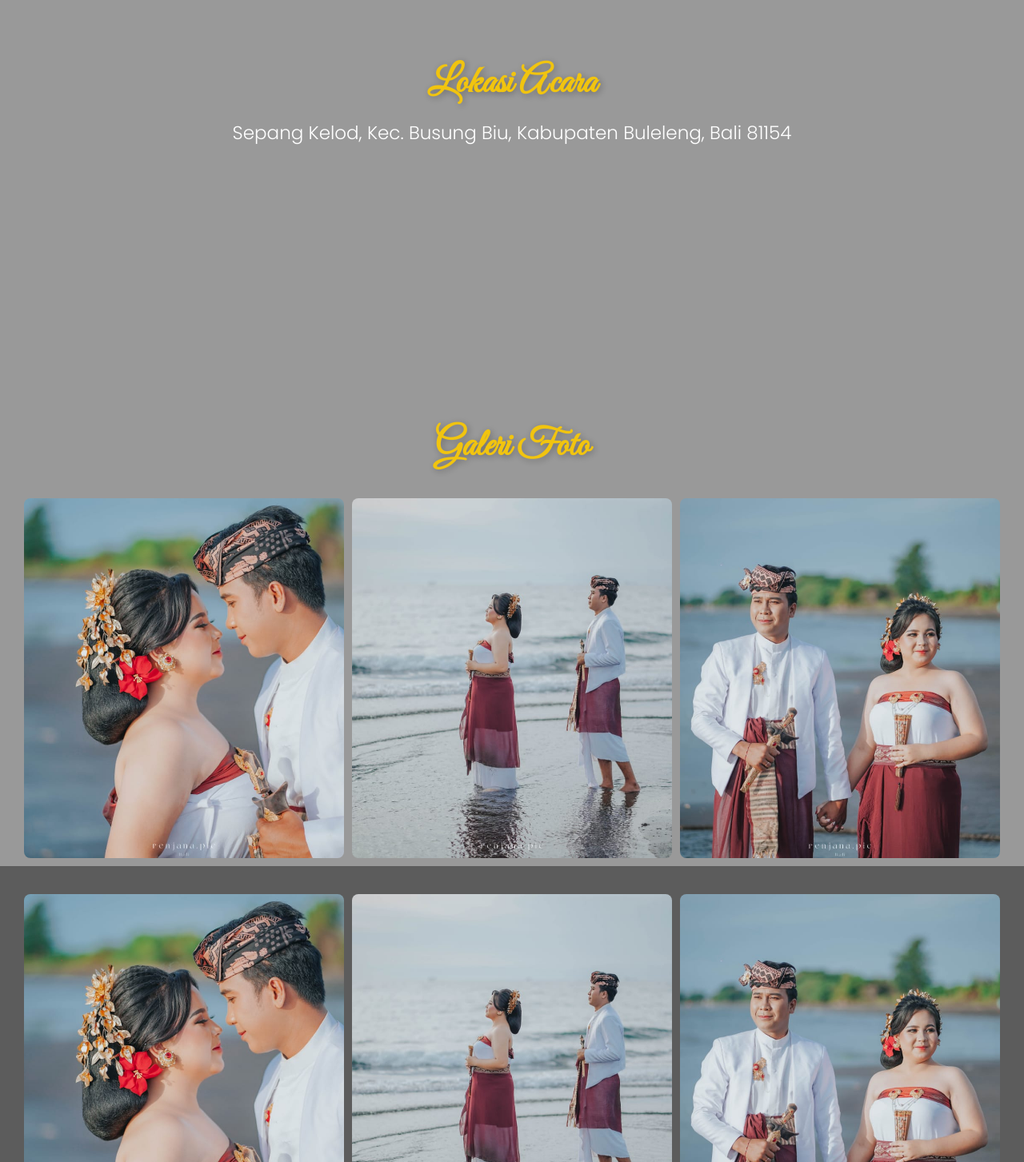
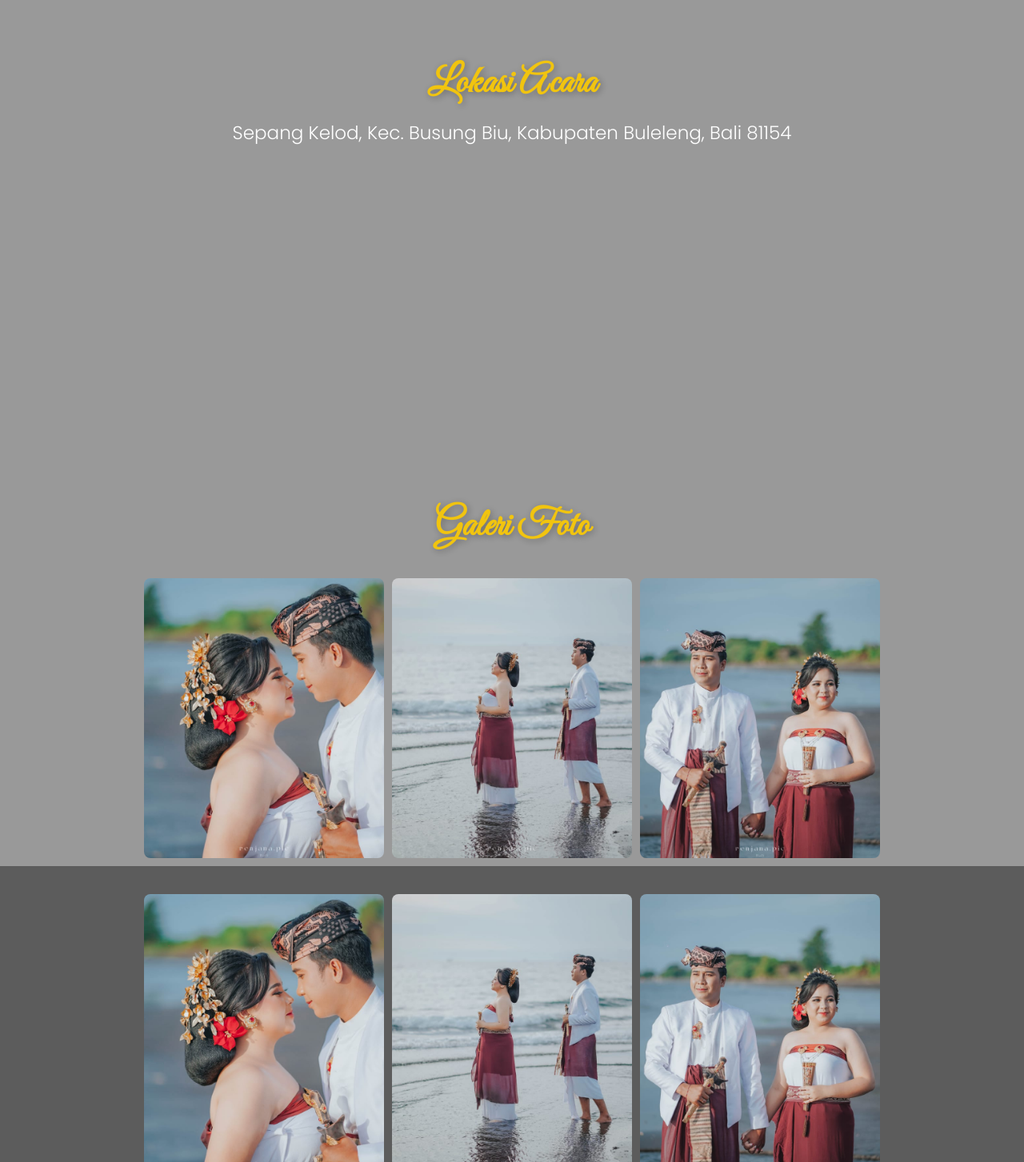
Before and after one commit to Ekasukma/undangan, a plain HTML site: page index.html in a window 1280 px wide. Shown: the part 2613-4066 px from the top of the page at 80% size. Drawn offline with Linux system fonts and the light colour scheme; grey boxes are pictures that could not be loaded.

Commit message:
style.css

```diff
--- a/style.css
+++ b/style.css
@@ -59,8 +59,8 @@
     }
 
     .photo-gallery img {
-        width: 400px;
-        height: 450px;
+        width: 300px;
+        height: 350px;
         object-fit: cover;
         border-radius: 8px;
         transition: transform 0.3s ease-in-out;
```
